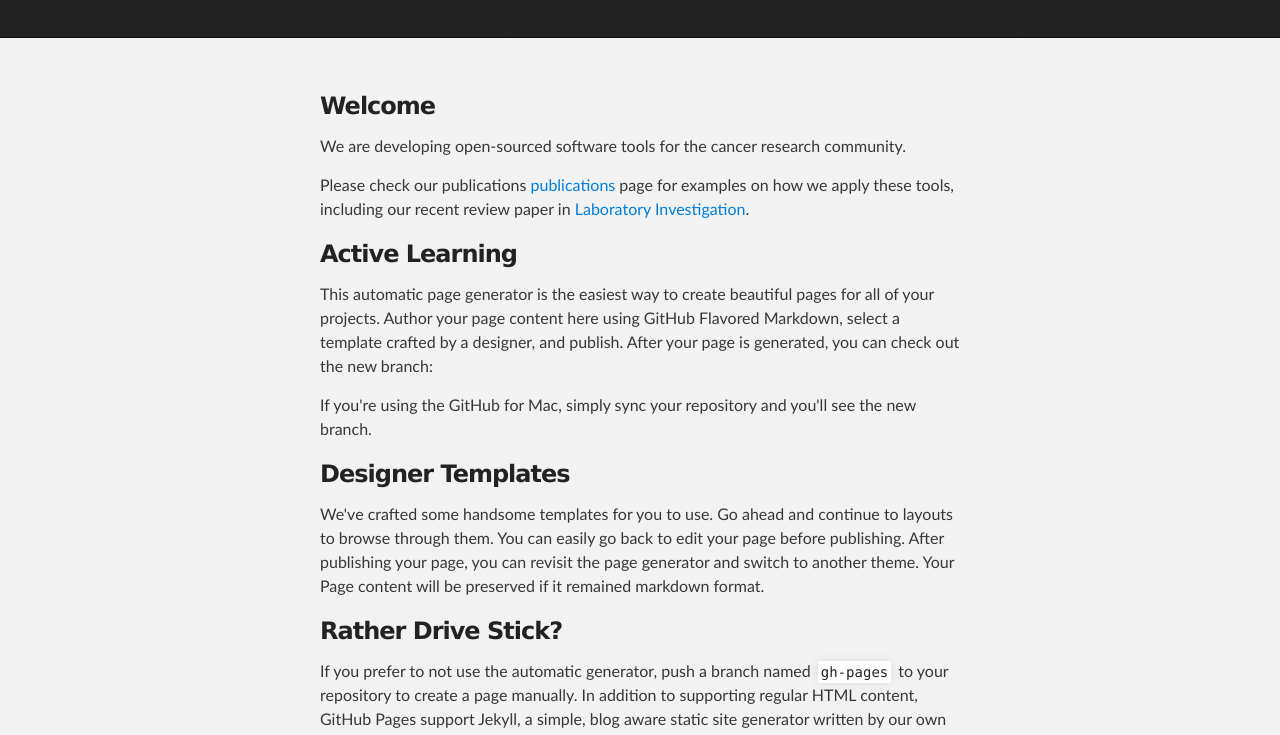
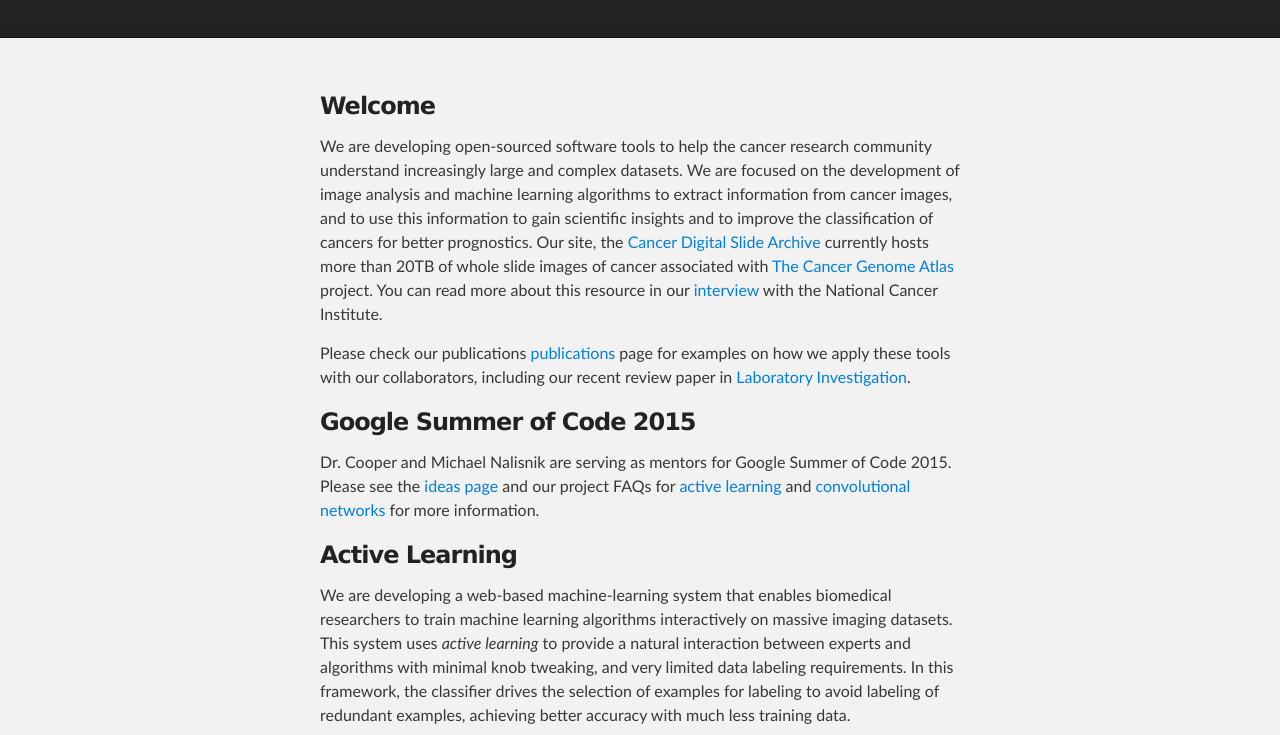
Before and after one commit to cooperlab/cooperlab.github.io, a plain HTML site: page index.html in a window 1280 px wide. Shown: the part 208-943 px from the top of the page. Drawn offline with Linux system fonts and the light colour scheme.

Commit message:
Replace master branch with page content via GitHub

```diff
--- a/index.html
+++ b/index.html
@@ -30,26 +30,19 @@
         <h3>
 <a id="welcome" class="anchor" href="#welcome" aria-hidden="true"><span class="octicon octicon-link"></span></a>Welcome</h3>
 
-<p>We are developing open-sourced software tools for the cancer research community. </p>
+<p>We are developing open-sourced software tools to help the cancer research community understand increasingly large and complex datasets. We are focused on the development of image analysis and machine learning algorithms to extract information from cancer images, and to use this information to gain scientific insights and to improve the classification of cancers for better prognostics. Our site, the <a href="http://cancer.digitalslidearchive.net/">Cancer Digital Slide Archive</a> currently hosts more than 20TB of whole slide images of cancer associated with <a href="http://cancergenome.nih.gov/">The Cancer Genome Atlas</a> project. You can read more about this resource in our <a href="http://cancergenome.nih.gov/researchhighlights/tcgainaction/CancerDigitalSlideArchive">interview</a> with the National Cancer Institute.</p>
 
-<p>Please check our publications <a href="http://cooperlab.net/publications.html">publications</a> page for examples on how we apply these tools, including our recent review paper in <a href="http://www.nature.com/labinvest/journal/vaop/ncurrent/pdf/labinvest2014153a.pdf">Laboratory Investigation</a>.</p>
+<p>Please check our publications <a href="http://cooperlab.net/publications.html">publications</a> page for examples on how we apply these tools with our collaborators, including our recent review paper in <a href="http://www.nature.com/labinvest/journal/vaop/ncurrent/pdf/labinvest2014153a.pdf">Laboratory Investigation</a>.</p>
+
+<h3>
+<a id="google-summer-of-code-2015" class="anchor" href="#google-summer-of-code-2015" aria-hidden="true"><span class="octicon octicon-link"></span></a>Google Summer of Code 2015</h3>
+
+<p>Dr. Cooper and Michael Nalisnik are serving as mentors for Google Summer of Code 2015. Please see the <a href="https://docs.imphub.org/display/PS/Google+Summer+of+Code+-+2015">ideas page</a> and our project FAQs for <a href="http://cooperlab.net/GSOC_fast.html">active learning</a> and <a href="http://cooperlab.net/GSOC_deep.html">convolutional networks</a> for more information. </p>
 
 <h3>
 <a id="active-learning" class="anchor" href="#active-learning" aria-hidden="true"><span class="octicon octicon-link"></span></a>Active Learning</h3>
 
-<p>This automatic page generator is the easiest way to create beautiful pages for all of your projects. Author your page content here using GitHub Flavored Markdown, select a template crafted by a designer, and publish. After your page is generated, you can check out the new branch:</p>
-
-<p>If you're using the GitHub for Mac, simply sync your repository and you'll see the new branch.</p>
-
-<h3>
-<a id="designer-templates" class="anchor" href="#designer-templates" aria-hidden="true"><span class="octicon octicon-link"></span></a>Designer Templates</h3>
-
-<p>We've crafted some handsome templates for you to use. Go ahead and continue to layouts to browse through them. You can easily go back to edit your page before publishing. After publishing your page, you can revisit the page generator and switch to another theme. Your Page content will be preserved if it remained markdown format.</p>
-
-<h3>
-<a id="rather-drive-stick" class="anchor" href="#rather-drive-stick" aria-hidden="true"><span class="octicon octicon-link"></span></a>Rather Drive Stick?</h3>
-
-<p>If you prefer to not use the automatic generator, push a branch named <code>gh-pages</code> to your repository to create a page manually. In addition to supporting regular HTML content, GitHub Pages support Jekyll, a simple, blog aware static site generator written by our own Tom Preston-Werner. Jekyll makes it easy to create site-wide headers and footers without having to copy them across every page. It also offers intelligent blog support and other advanced templating features.</p>
+<p>We are developing a web-based machine-learning system that enables biomedical researchers to train machine learning algorithms interactively on massive imaging datasets. This system uses <em>active learning</em> to provide a natural interaction between experts and algorithms with minimal knob tweaking, and very limited data labeling requirements. In this framework, the classifier drives the selection of examples for labeling to avoid labeling of redundant examples, achieving better accuracy with much less training data.</p>
 
 <h3>
 <a id="support-or-contact" class="anchor" href="#support-or-contact" aria-hidden="true"><span class="octicon octicon-link"></span></a>Support or Contact</h3>
```
Also changed, not shown: params.json (+1 -1 lines).
